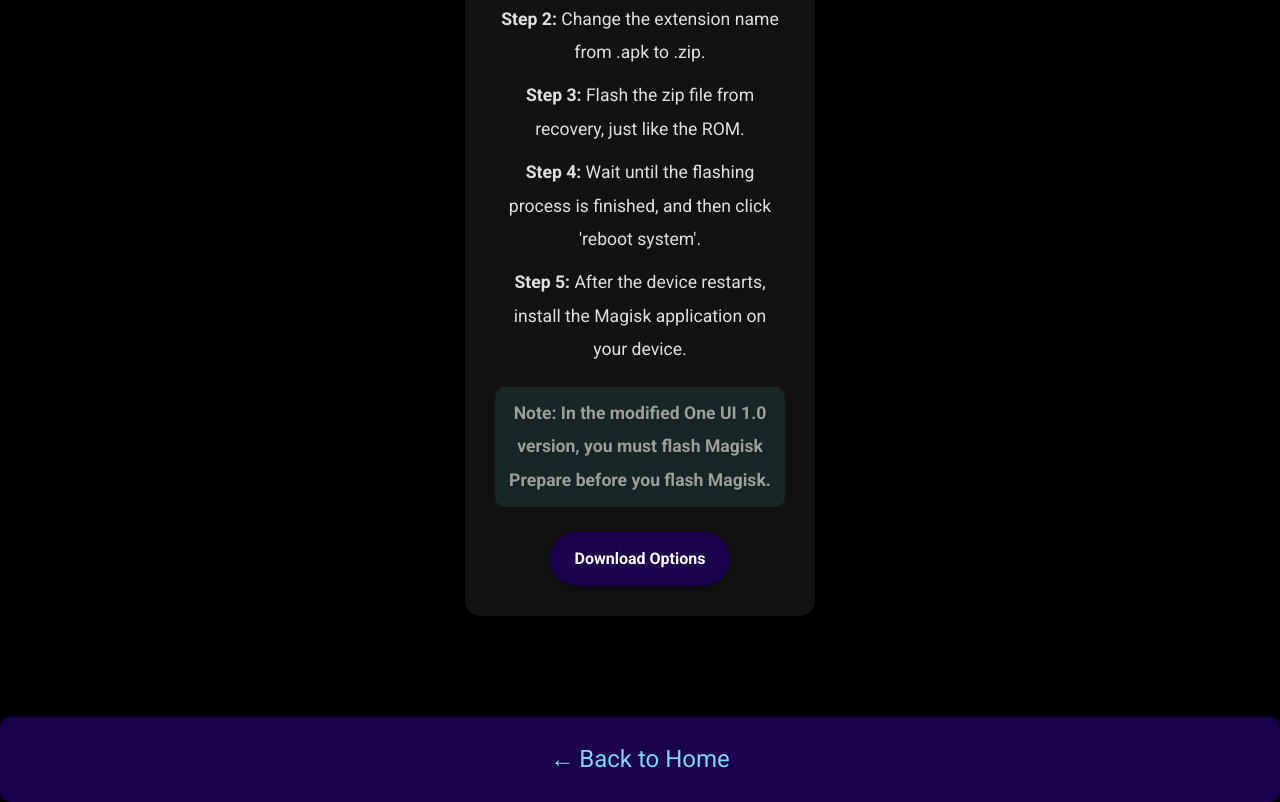
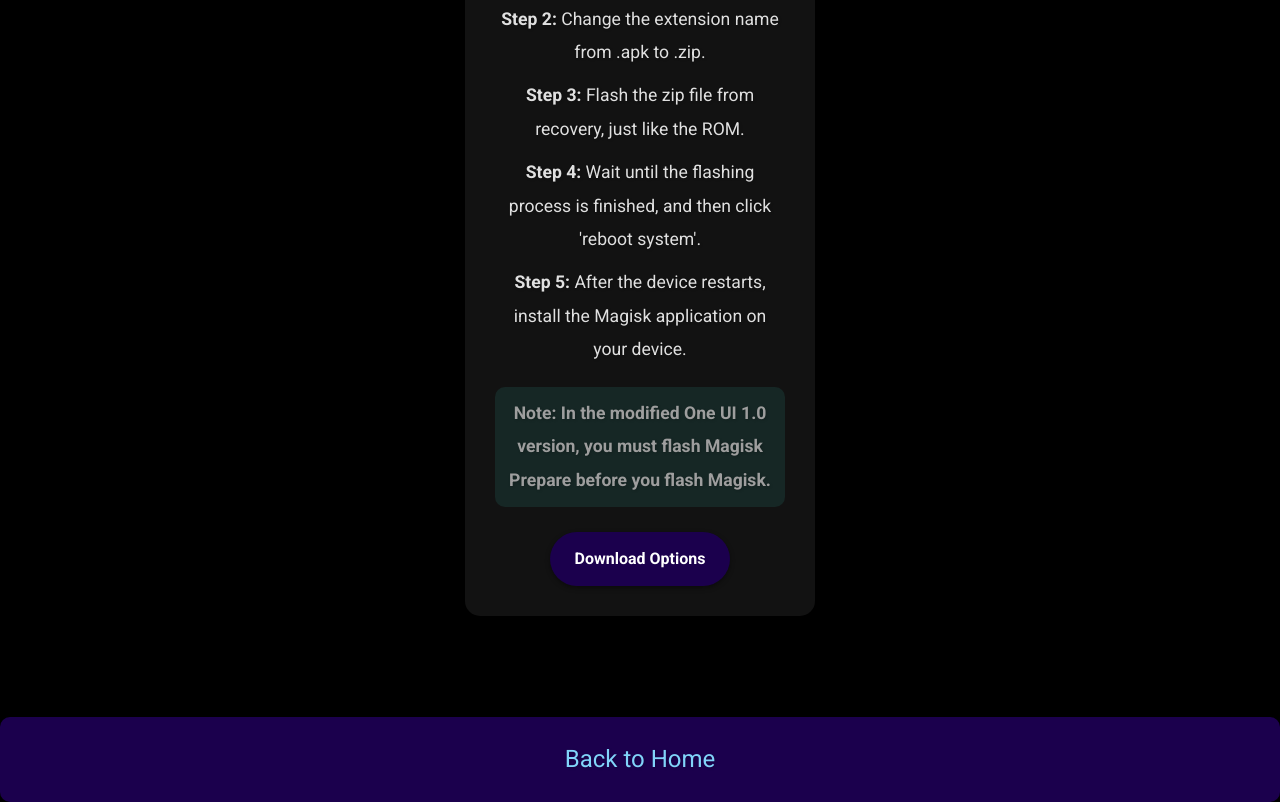
Before and after one commit to ZORO2045/SM-T585-Custom-ROMs, a plain HTML site: page flash_guide/index.html in a window 1280 px wide. Shown: the part 11006-11808 px from the top of the page. Drawn offline with Linux system fonts and the light colour scheme.

Commit message:
Update index.html

```diff
--- a/flash_guide/index.html
+++ b/flash_guide/index.html
@@ -340,13 +340,6 @@
          footer a:hover {
             text-decoration: none;
         }
-         footer a::before {
-            content: '\2190';
-            margin-right: 5px;
-             display: inline-block;
-             font-size: 1.5rem;
-        }
-
       h3 {
          margin-bottom: 20px;
       }
```
